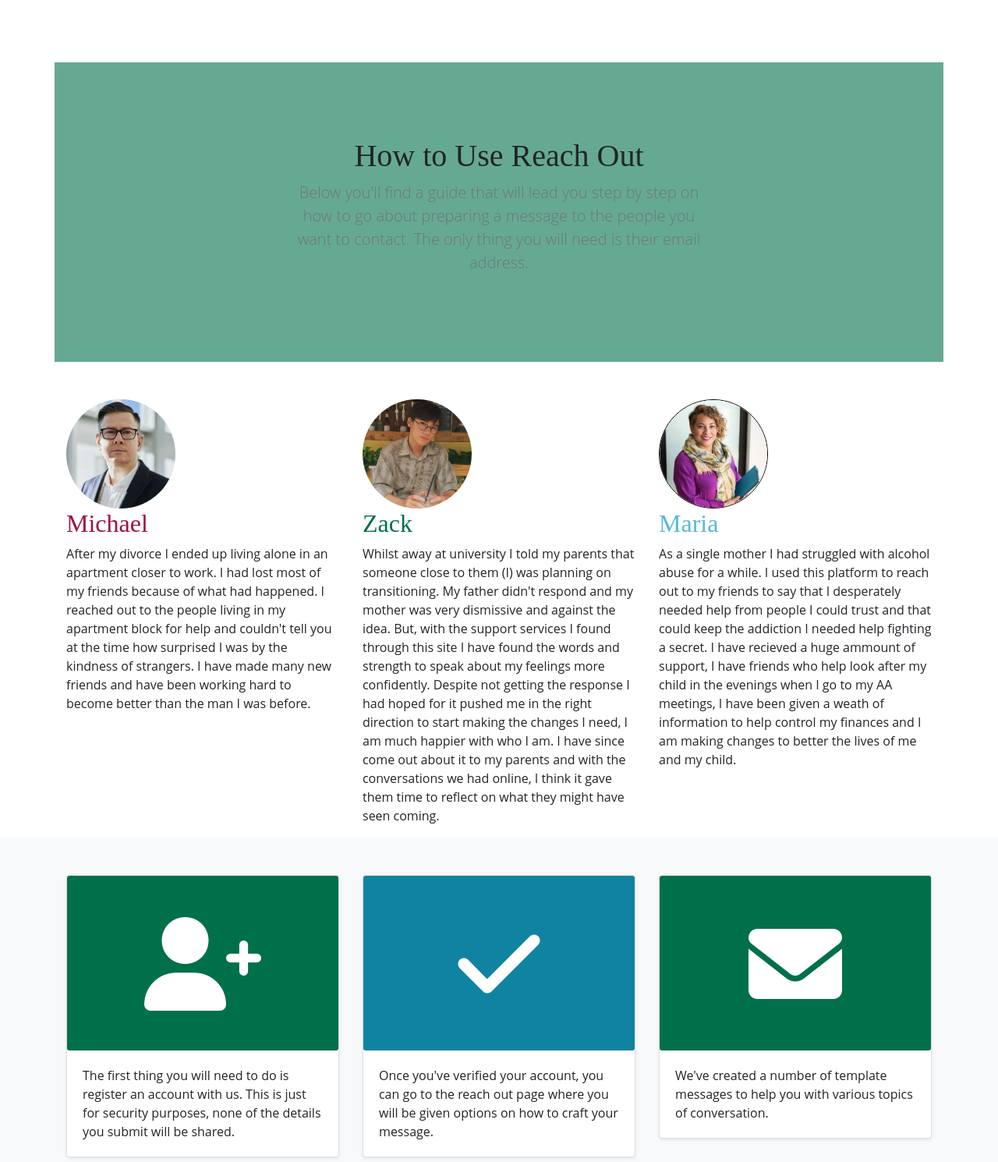
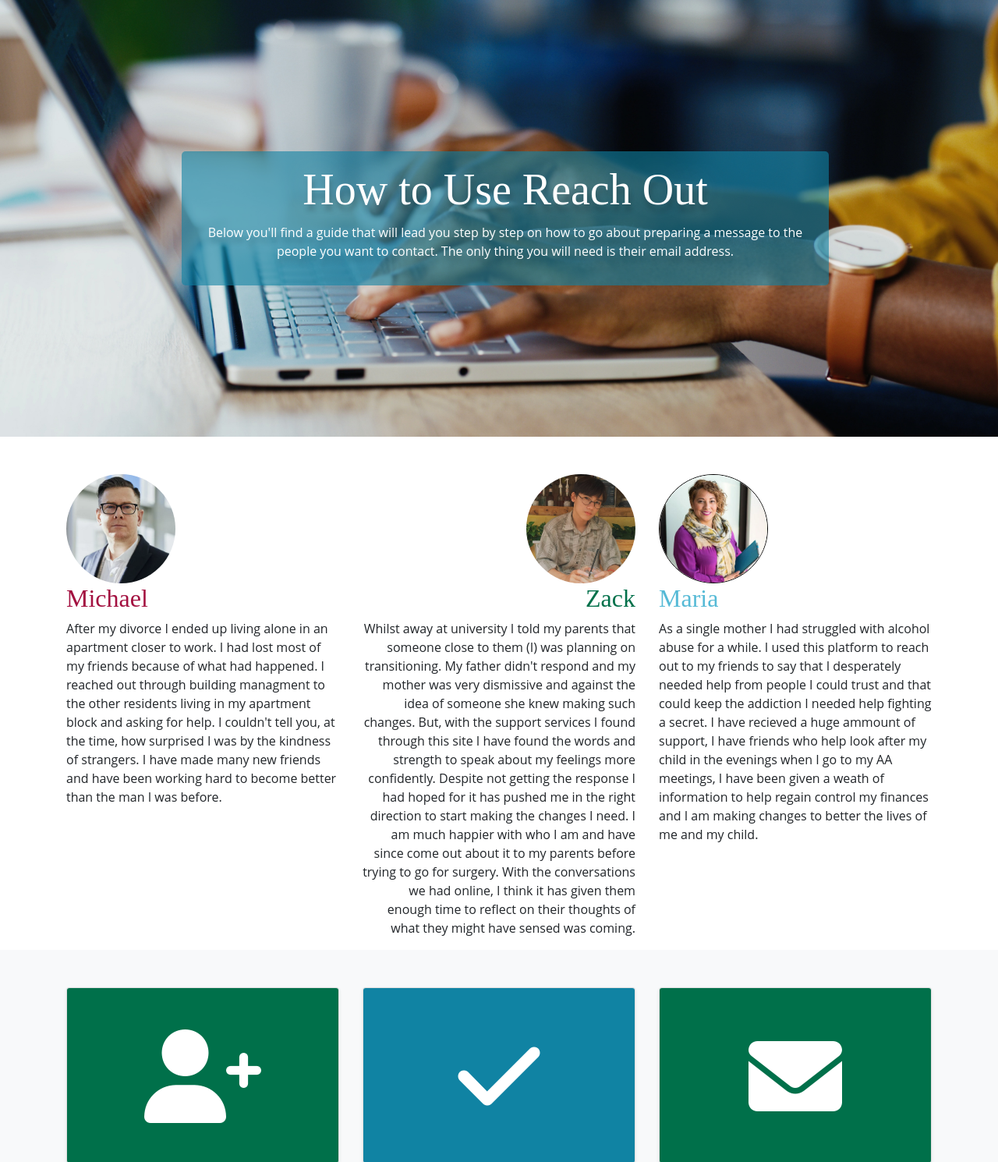
Before and after one commit to nlenno1/team-5-may-2022, a Django app: page /how-to-use in a window 1280 px wide. Shown: the part 72-1562 px from the top of the page at 78% size. Run offline with Django 3.2, Linux system fonts and the light colour scheme.

Commit message:
Fix: Tidy up work to index, how-to, footer and supporting css.

```diff
--- a/home/templates/home/how-to-use.html
+++ b/home/templates/home/how-to-use.html
@@ -2,40 +2,53 @@
 {% load static %}
 
 {% block content %}
-<section class="py-5 text-center container green-bg-trans how-to-jumbotron page-margin">
-    <div class="row py-lg-5">
-        <div class="col-lg-6 col-md-8 mx-auto">
-            <h1 class="fw-light">How to Use Reach Out</h1>
-            <p class="lead text-muted">Below you'll find a guide that will lead you step by step on how to go about
-                preparing a
-                message to the people you want to contact. The only thing you will need is their email address.<br>
-            </p>
+
+<section id="how-to-hero" class="img-fluid">
+    <div class="about-container">
+        <div class="row">
+            <div class="col-xs-12 col-sm-12 col-md-12 col-lg-12 index-hero-text-container">
+                <h1 class="display-4">How to Use Reach Out</h1>
+                <p>
+                    Below you'll find a guide that will lead you step by step on how to go about
+                    preparing a
+                    message to the people you want to contact. The only thing you will need is their email address.
+                </p>
+            </div>
         </div>
     </div>
 </section>
 
-<div class="container marketing">
+<div class="container marketing testimonies-container">
     <div class="row">
         <div class="col-lg-4">
             <img class="rounded-circle" src="{{ MEDIA_URL }}user5.png" alt="Generic placeholder image" width="140"
                 height="140">
             <h2 class="red">Michael</h2>
-            <p>After my divorce I ended up living alone in an apartment closer to work. I had lost most of my friends because of what had
-                happened. I reached out to the people living in my apartment block for help and couldn't tell you at the time how surprised
-                I was by the kindness of strangers. I have made many new friends and have been working hard to become better than the man I was
+            <p>After my divorce I ended up living alone in an apartment closer to work. I had lost most of my friends
+                because of what had
+                happened. I reached out through building managment to the other residents living in my apartment block
+                and asking for help. I couldn't tell you, at the
+                time, how surprised
+                I was by the kindness of strangers. I have made many new friends and have been working hard to become
+                better than the man I was
                 before.
             </p>
 
         </div><!-- /.col-lg-4 -->
-        <div class="col-lg-4">
+        <div class="col-lg-4 right-push">
             <img class="rounded-circle" src="{{ MEDIA_URL }}user4.png" alt="Generic placeholder image" width="140"
                 height="140">
             <h2 class="green">Zack</h2>
-            <p>Whilst away at university I told my parents that someone close to them (I) was planning on transitioning. My father didn't
-                respond and my mother was very dismissive and against the idea. But, with the support services I found through this site I have found the words
-                and strength to speak about my feelings more confidently. Despite not getting the response I had hoped for it pushed me in the
-                right direction to start making the changes I need, I am much happier with who I am. I have since come out about it to my parents
-                and with the conversations we had online, I think it gave them time to reflect on what they might have seen coming.
+            <p>Whilst away at university I told my parents that someone close to them (I) was planning on transitioning.
+                My father didn't
+                respond and my mother was very dismissive and against the idea of someone she knew making such changes. But, with the support services I found
+                through this site I have found the words
+                and strength to speak about my feelings more confidently. Despite not getting the response I had hoped
+                for it has pushed me in the
+                right direction to start making the changes I need. I am much happier with who I am and have since come
+                out about it to my parents before trying to go for surgery.
+                With the conversations we had online, I think it has given them enough time to reflect on their thoughts of what they might have
+                sensed was coming.
             </p>
 
         </div><!-- /.col-lg-4 -->
@@ -43,10 +56,14 @@
             <img class="rounded-circle kate" src="{{ MEDIA_URL }}user6.png" alt="Generic placeholder image" width="140"
                 height="140">
             <h2 class="light-blue">Maria</h2>
-            <p>As a single mother I had struggled with alcohol abuse for a while. I used this platform to reach out to my friends to say that I
-                desperately needed help from people I could trust and that could keep the addiction I needed help fighting a secret.
-                I have recieved a huge ammount of support, I have friends who help look after my child in the evenings when I go to my AA meetings,
-                I have been given a weath of information to help control my finances and I am making changes to better the lives of me and my child.
+            <p>As a single mother I had struggled with alcohol abuse for a while. I used this platform to reach out to
+                my friends to say that I
+                desperately needed help from people I could trust and that could keep the addiction I needed help
+                fighting a secret.
+                I have recieved a huge ammount of support, I have friends who help look after my child in the evenings
+                when I go to my AA meetings,
+                I have been given a weath of information to help regain control my finances and I am making changes to better
+                the lives of me and my child.
             </p>
 
         </div><!-- /.col-lg-4 -->
@@ -150,86 +167,92 @@
             <h2>
                 Supports Available to You
             </h2>
-            <p>If you or someoene who has reached out to you is struggling, we hope that the services below can help guide you in the right direction
+            <p>If you or someoene who has reached out to you is struggling, we hope that the services below can help
+                guide you in the right direction
                 on how to deal with these difficult topics of conversation or get you the help that is needed.
             </p>
         </div>
         <div class="col-lg-3">
             <div class="media"></div>
-            <div class="media"><a href="https://www.mind.org.uk/information-support/helping-someone-else/" target="_blank"><img alt="A picture of two people under a tree." class="img-fluid media-image"
+            <div class="media"><a href="https://www.mind.org.uk/information-support/helping-someone-else/"
+                    target="_blank"><img alt="A picture of two people under a tree." class="img-fluid media-image"
                         src="https://www.mind.org.uk/media/8747/two-people-in-a-meadow.jpg?format=webp&quality=70" />
-                    <div class="media-body">
-                        <h1>Helping Someone Else</h1>
+                    <div class="media-body row no-gutters align-items-center">
+                        <h2>Helping Someone Else</h2>
                     </div>
                 </a>
             </div>
         </div>
         <div class="col-lg-3">
             <div class="media"></div>
-            <div class="media"><a href="https://www.mind.org.uk/information-support/tips-for-everyday-living/" target="_blank"><img alt="" class="img-fluid media-image"
-                        src="{{ MEDIA_URL }}tips.png" />
-                    <div class="media-body">
-                        <h1>Tips for Everyday Living</h1>
+            <div class="media"><a href="https://www.mind.org.uk/information-support/tips-for-everyday-living/"
+                    target="_blank"><img alt="" class="img-fluid media-image" src="{{ MEDIA_URL }}tips.png" />
+                    <div class="media-body row no-gutters align-items-center">
+                        <h2>Tips for Everyday Living</h2>
                     </div>
                 </a>
             </div>
         </div>
         <div class="col-lg-3">
             <div class="media"></div>
-            <div class="media"><a href="https://www.mind.org.uk/information-support/drugs-and-treatments/" target="_blank"><img alt="" class="img-fluid media-image"
+            <div class="media"><a href="https://www.mind.org.uk/information-support/drugs-and-treatments/"
+                    target="_blank"><img alt="" class="img-fluid media-image"
                         src="https://www.mind.org.uk/media/8740/two-people-talking-sofa.jpg?format=webp&quality=70" />
-                    <div class="media-body">
-                        <h1>Therapies and Medication</h1>
+                    <div class="media-body row no-gutters align-items-center">
+                        <h2>Therapies and Medication</h2>
                     </div>
                 </a>
             </div>
         </div>
         <div class="col-lg-3">
             <div class="media"></div>
-            <div class="media"><a href="https://www.mind.org.uk/information-support/legal-rights/" target="_blank"><img alt="" class="img-fluid media-image"
+            <div class="media"><a href="https://www.mind.org.uk/information-support/legal-rights/" target="_blank"><img
+                        alt="" class="img-fluid media-image"
                         src="https://www.mind.org.uk/media/8873/pencil-on-a-notebook.jpg?format=webp&quality=70" />
-                    <div class="media-body">
-                        <h1>Legal Rights</h1>
+                    <div class="media-body row no-gutters align-items-center">
+                        <h2>Your Legal Rights</h2>
                     </div>
                 </a>
             </div>
         </div>
         <div class="col-lg-3">
             <div class="media"></div>
-            <div class="media"><a href="https://www.mind.org.uk/information-support/for-children-and-young-people/" target="_blank"><img alt="" class="img-fluid media-image"
+            <div class="media"><a href="https://www.mind.org.uk/information-support/for-children-and-young-people/"
+                    target="_blank"><img alt="" class="img-fluid media-image"
                         src="https://www.mind.org.uk/media/8678/person-wearing-headphones-grey-background.jpg?format=webp&quality=70" />
-                    <div class="media-body">
-                        <h1>Information for Young People</h1>
+                    <div class="media-body row no-gutters align-items-center">
+                        <h2>Information for Young People</h2>
                     </div>
                 </a>
             </div>
         </div>
         <div class="col-lg-3">
             <div class="media"></div>
-            <div class="media"><a href="https://www.mind.org.uk/information-support/helplines/" target="_blank"><img alt="" class="img-fluid media-image"
-                        src="{{ MEDIA_URL }}helpline.png" />
-                    <div class="media-body">
-                        <h1>Helplines</h1>
+            <div class="media"><a href="https://www.mind.org.uk/information-support/helplines/" target="_blank"><img
+                        alt="" class="img-fluid media-image" src="{{ MEDIA_URL }}helpline.png" />
+                    <div class="media-body row no-gutters align-items-center">
+                        <h2>Helplines</h2>
                     </div>
                 </a>
             </div>
         </div>
         <div class="col-lg-3">
             <div class="media"></div>
-            <div class="media"><a href="https://www.mind.org.uk/information-support/drugs-and-treatments/talking-therapy-and-counselling/how-to-find-a-therapist/" target="_blank"><img alt="" class="img-fluid media-image"
-                        src="{{ MEDIA_URL }}therapy.png" />
-                    <div class="media-body">
-                        <h1>How to Find a Therapist</h1>
+            <div class="media"><a
+                    href="https://www.mind.org.uk/information-support/drugs-and-treatments/talking-therapy-and-counselling/how-to-find-a-therapist/"
+                    target="_blank"><img alt="" class="img-fluid media-image" src="{{ MEDIA_URL }}therapy.png" />
+                    <div class="media-body row no-gutters align-items-center">
+                        <h2>How to Find a Therapist</h2>
                     </div>
                 </a>
             </div>
         </div>
         <div class="col-lg-3">
             <div class="media"></div>
-            <div class="media"><a href="https://www.mind.org.uk/need-urgent-help/" target="_blank"><img alt="" class="img-fluid media-image"
-                        src="{{ MEDIA_URL }}crisis.png" />
-                    <div class="media-body">
-                        <h1>Dealing with Crisis</h1>
+            <div class="media"><a href="https://www.mind.org.uk/need-urgent-help/" target="_blank"><img alt=""
+                        class="img-fluid media-image" src="{{ MEDIA_URL }}crisis.png" />
+                    <div class="media-body row no-gutters align-items-center">
+                        <h2>Dealing with Crisis</h2>
                     </div>
                 </a>
             </div>
--- a/static/css/base.css
+++ b/static/css/base.css
@@ -10,7 +10,7 @@
     --text-primary: #1083a3;
     --text-secondary: #363946;
     --text-shadow: 2px 8px 6px rgba(0, 0, 0, 0.2),
-                    0px -5px 35px rgba(255, 255, 255, 0.3);
+        0px -5px 35px rgba(255, 255, 255, 0.3);
 
     --primary-color: #00704a;
     --secondary-color: #56bad6;
@@ -25,6 +25,7 @@ body {
 footer p,
 nav p {
     font-size: 1rem;
+    margin-left: 10px;
 }
 
 h1,
@@ -230,6 +231,20 @@ h5 {
     text-align: center;
 }
 
+#how-to-hero {
+    background-image: url("/media/how-to-hero.jpeg");
+    background-size: cover;
+    background-repeat: no-repeat;
+    background-attachment: fixed;
+    background-position: center center;
+    width: 100vw;
+    height: 70vh;
+    display: flex;
+    justify-content: center;
+    align-items: center;
+    text-align: center;
+}
+
 .about-container {
     display: flex;
     flex-direction: column;
@@ -259,7 +274,8 @@ h5 {
 
 .icon-holder:hover .icon {
     transform: scale(1.25);
-    transition-duration: 0.5s;}
+    transition-duration: 0.5s;
+}
 
 .about-icons {
     color: var(--tertiary-color);
@@ -387,3 +403,7 @@ h5 {
     text-align: center;
     padding-top: 3rem;
 }
+
+.right-push {
+    text-align: right;
+    }
--- a/templates/includes/footer.html
+++ b/templates/includes/footer.html
@@ -1,8 +1,8 @@
 <div>
   <footer class="d-flex flex-wrap justify-content-between align-items-center py-3 my-4 border-top">
-    <p class="col-md-4 mb-0 text-muted">©2022 Reach Out</p>
+    <p class="col-xs mb-0 text-muted">©2022 Reach Out</p>
 
-    <div class="nav col-md-4 justify-content-end">
+    <div class="nav col-xs justify-content-end">
       <ul class="nav list-unstyled ms-auto">
         <li class="mx-2 mx-lg-3"><a class="link-secondary" href="https://twitter.com/" target="_blank"><i
               class="fab fa-twitter"></i></a></li>
```
Also changed, not shown: home/templates/home/index.html (+4 -3 lines), README.md, media/how-to-hero.jpeg (added).
